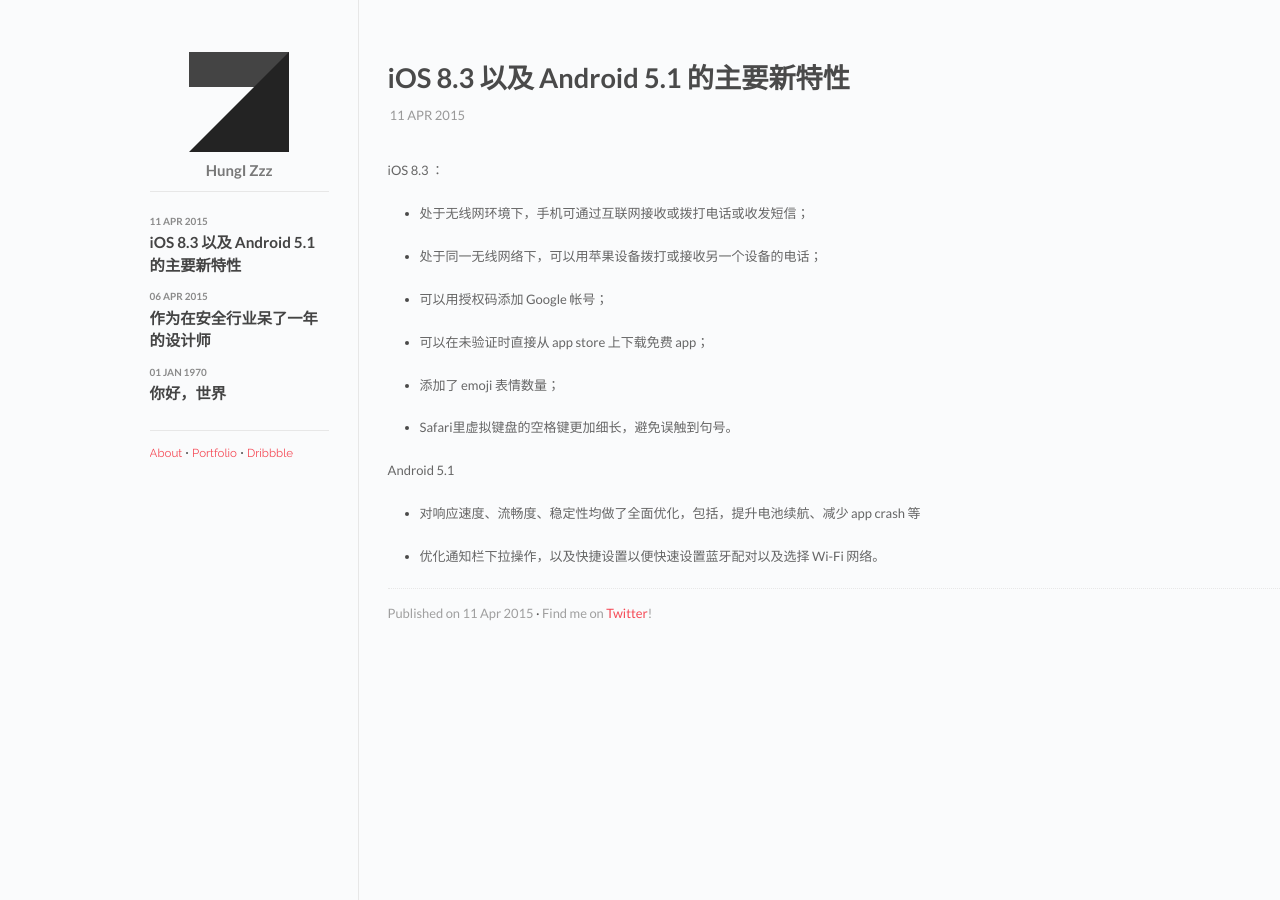
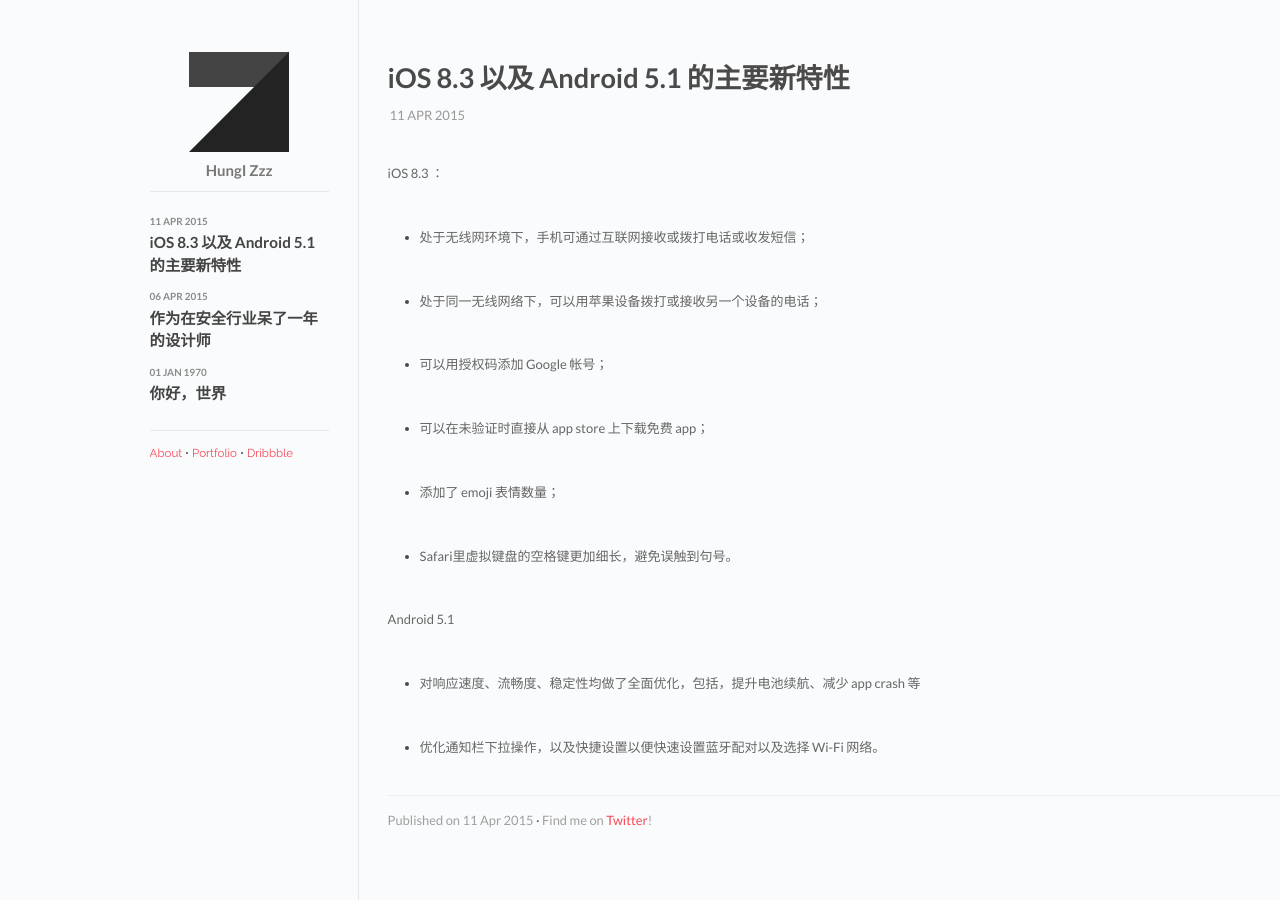
Before and after one commit to hominthesky/blog, a Jekyll site: the page built from index.html, in a window 1280 px wide. Built offline with Jekyll 4.4.1, drawn with Linux system fonts in a browser that asks for light colours; Markdown is read by kramdown in place of the engine named in the settings.

Commit message:
change style

```diff
--- a/css/main.css
+++ b/css/main.css
@@ -184,7 +184,8 @@ a:hover {
 .post p {
   font-size: 13px;
   color: #666;
-  margin-bottom: 1.45em;
+  margin-bottom: 2.5em;
+  line-height: 2.4em;
   text-align: justify;
 }
 
```
